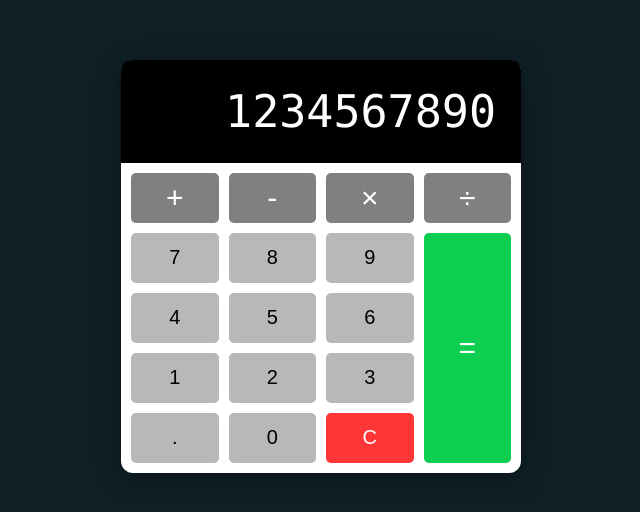
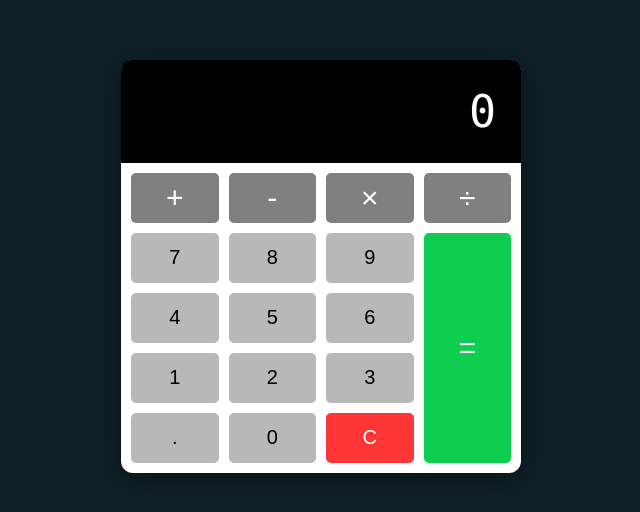
Before and after one commit to Reaper922/Calculator_ZTM, a plain HTML site: page index.html in a window 1280 px wide. Shown: the part 134-646 px from the top of the page, without its empty margins (319-959 px from the left). Drawn offline with Linux system fonts and the light colour scheme.

Commit message:
Changed display number

```diff
--- a/index.html
+++ b/index.html
@@ -12,7 +12,7 @@
     <!-- calculator -->
     <div class="calculator">
         <div class="calculator-display">
-            <h1>1234567890</h1>
+            <h1>0</h1>
         </div>
         <!-- Buttons -->
         <div class="calculator-buttons">
```
